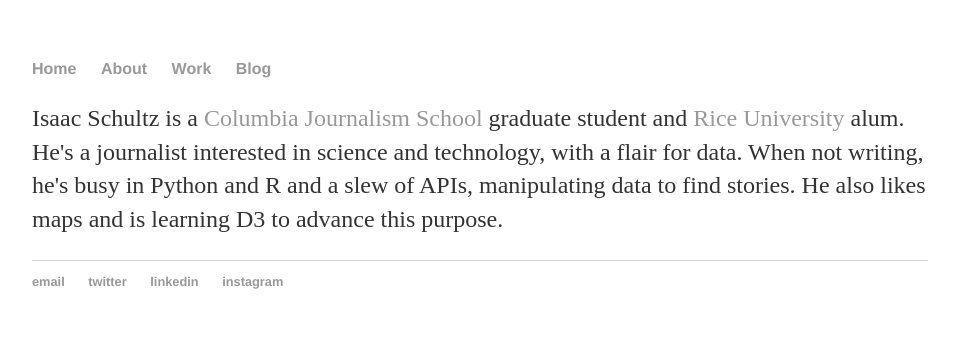
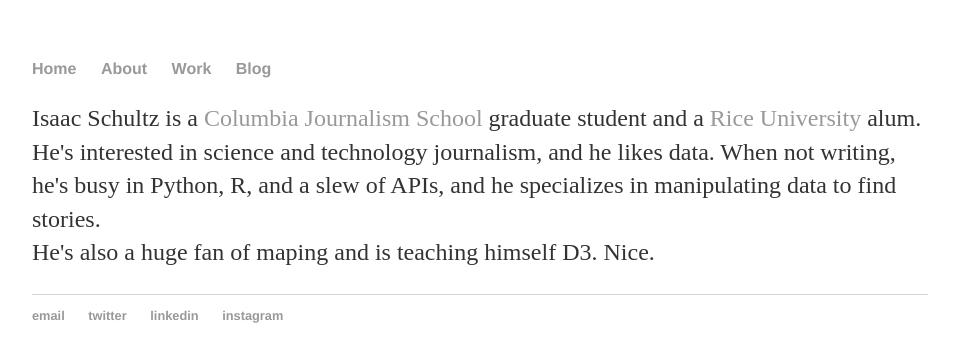
Before and after one commit to isaac-schultz/isaac-schultz.github.io, a Jekyll site: the page built from about/index.html, in a window 1280 px wide. Shown: the top 362 px of the page, without its empty margins (160-1119 px from the left). Built offline with Jekyll 4.4.1, drawn with Linux system fonts in a browser that asks for light colours.

Commit message:
Update index.html

```diff
--- a/about/index.html
+++ b/about/index.html
@@ -3,6 +3,8 @@
 title: About Isaac
 ---
 
-    <p id="bio"> Isaac Schultz is a <a href="https://journalism.columbia.edu" target="_blank">Columbia Journalism School</a> graduate student and <a href="https://www.rice.edu/" target="_blank">Rice University</a> alum.</li>
-</li>
-    He's a journalist interested in science and technology, with a flair for data. When not writing, he's busy in Python and R and a slew of APIs, manipulating data to find stories. He also likes maps and is learning D3 to advance this purpose.
+<p id="bio"> Isaac Schultz is a <a href="https://journalism.columbia.edu" target="_blank">Columbia Journalism School</a> graduate student and a <a href="https://www.rice.edu/" target="_blank">Rice University</a> alum.</li>
+<br>
+He's interested in science and technology journalism, and he likes data. When not writing, he's busy in Python, R, and a slew of APIs, and he specializes in manipulating data to find stories.
+<br>
+He's also a huge fan of maping and is teaching himself D3. Nice.</p>
```
